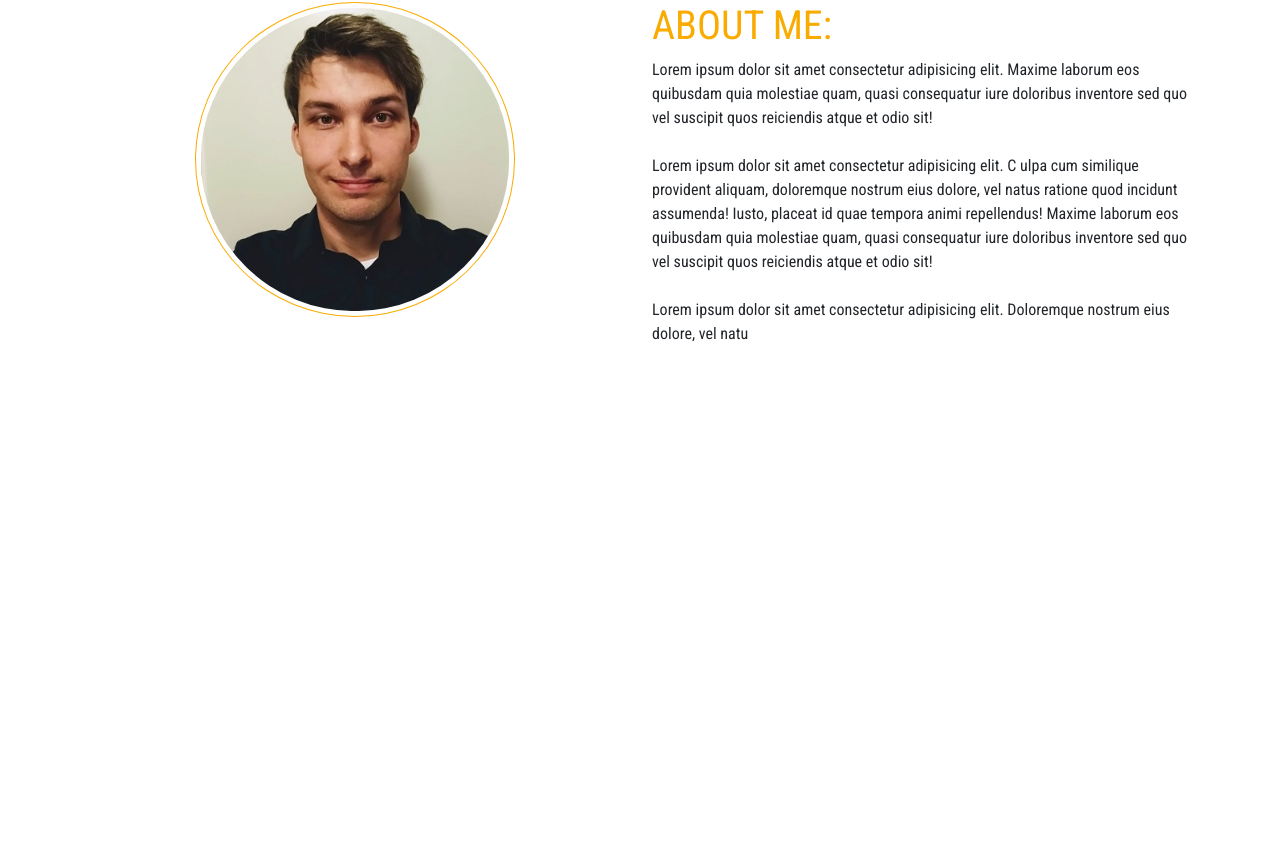
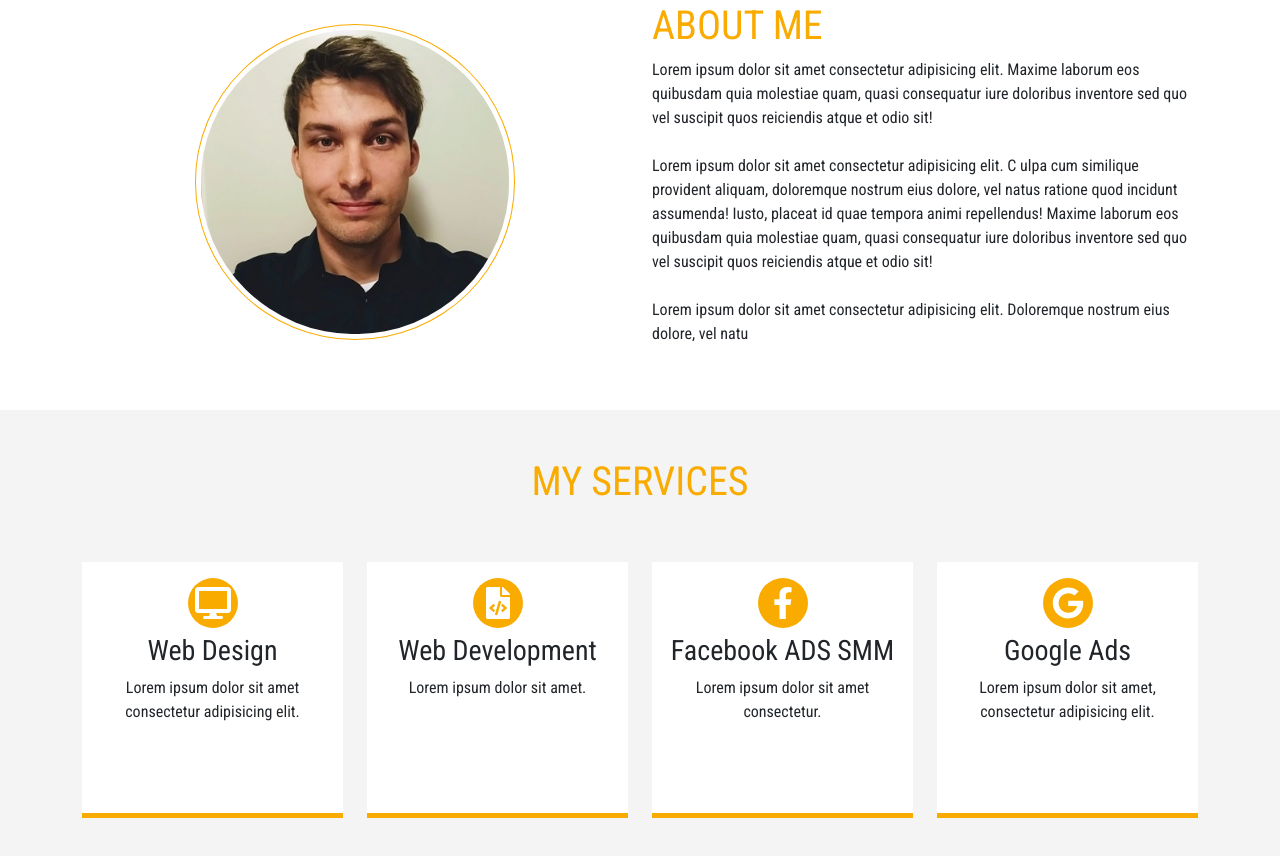
Before and after one commit to GRTerpstra/react-practice-portfolio, a React (Create React App) app: page / in a window 1280 px wide. Shown: the part 862-1718 px from the top of the page. Before the commit the page ends 1275 px from the top, so only its background shows below. Built offline with nearby package versions, Linux system fonts and the light colour scheme.

Commit message:
Added Services component.

```diff
--- a/package.json
+++ b/package.json
@@ -4,6 +4,7 @@
   "private": true,
   "dependencies": {
     "@fortawesome/fontawesome-svg-core": "^1.2.36",
+    "@fortawesome/free-brands-svg-icons": "^5.15.4",
     "@fortawesome/free-solid-svg-icons": "^5.15.4",
     "@fortawesome/react-fontawesome": "^0.1.17",
     "@testing-library/jest-dom": "^5.16.2",
--- a/src/App.js
+++ b/src/App.js
@@ -3,6 +3,7 @@ import 'bootstrap/dist/css/bootstrap.min.css';
 import Navbar from './components/Navbar.js';
 import Header from './components/Header.js';
 import AboutMe from './components/AboutMe.js';
+import Services from './components/Services';
 
 function App() {
   return (
@@ -10,6 +11,7 @@ function App() {
     <Navbar />
     <Header />
     <AboutMe />
+    <Services />
     </>
   );
 }
--- a/src/components/AboutMe.js
+++ b/src/components/AboutMe.js
@@ -6,13 +6,11 @@ const AboutMe = () => {
     return (
         <div className="container py-5">
             <div className="row">
-                <div className="col-lg-6 col-xm-12">
-                    <div className="photo-wrap mb-5">
-                        <img className="profile-img" src={Me} alt="Picture of the author..." />
-                    </div>
+                <div className="photo-col col-lg-6 col-xm-12">
+                    <img className="profile-img" src={Me} alt="Picture of the author..." />
                 </div>
                 <div className="col-lg-6 col-xm-12">
-                    <h1 className='about-heading'>About me:</h1>
+                    <h1 className='about-heading'>About me</h1>
                     <p>Lorem ipsum dolor sit amet consectetur adipisicing elit.
                         Maxime laborum eos quibusdam quia molestiae quam,
                         quasi consequatur iure doloribus inventore sed quo vel suscipit quos reiciendis atque et odio sit!
--- a/src/components/AboutMe.scss
+++ b/src/components/AboutMe.scss
@@ -3,11 +3,11 @@ $primary-orange: #f9ab00;
 $primary-red: #ef4035;
 $primary-hover-red: #f33501;
 
-.photo-wrap {
+.photo-col {
     display: flex;
     justify-content: center;
+    align-items: center;
 }
-
 .profile-img {
     width: 20rem;
     border-radius: 50%;
--- /dev/null
+++ b/src/components/Services.js
@@ -0,0 +1,55 @@
+import React from 'react';
+import './Services.scss';
+import { FontAwesomeIcon } from '@fortawesome/react-fontawesome';
+import { faFacebookF, faGoogle } from '@fortawesome/free-brands-svg-icons';
+import { faDesktop, faFileCode } from '@fortawesome/free-solid-svg-icons'
+
+const Services = () => {
+    return <div>
+        <div className="services">
+            <h1 className="py-5">My Services</h1>
+            <div className="container">
+                <div className="row">
+                    <div className="col-md-3 col-sm-6">
+                        <div className="box">
+                            <div className="circle">
+                                <FontAwesomeIcon className="icon" icon={faDesktop} size="2x" />
+                            </div>
+                            <h3>Web Design</h3>
+                            <p>Lorem ipsum dolor sit amet consectetur adipisicing elit.</p>
+                        </div>
+                    </div>
+                    <div className="col-md-3 col-sm-6">
+                        <div className="box">
+                            <div className="circle">
+                                <FontAwesomeIcon className="icon" icon={faFileCode} size="2x" />
+                            </div>
+                            <h3>Web Development</h3>
+                            <p>Lorem ipsum dolor sit amet.</p>
+                        </div>
+                    </div>
+                    <div className="col-md-3 col-sm-6">
+                        <div className="box">
+                            <div className="circle">
+                                <FontAwesomeIcon className="icon" icon={faFacebookF} size="2x" />
+                            </div>
+                            <h3>Facebook ADS SMM</h3>
+                            <p>Lorem ipsum dolor sit amet consectetur.</p>
+                        </div>
+                    </div>
+                    <div className="col-md-3 col-sm-6">
+                        <div className="box">
+                            <div className="circle">
+                                <FontAwesomeIcon className="icon" icon={faGoogle} size="2x" />
+                            </div>
+                            <h3>Google Ads</h3>
+                            <p>Lorem ipsum dolor sit amet, consectetur adipisicing elit.</p>
+                        </div>
+                    </div>
+                </div>
+            </div>
+        </div>
+    </div>;
+};
+
+export default Services;
--- /dev/null
+++ b/src/components/Services.scss
@@ -0,0 +1,55 @@
+$primary-light-grey: #f4f4f4;
+$primary-dark: rgb(52, 58, 64);
+$primary-white: #fff;
+$primary-orange: #f9ab00;
+
+.services {
+    text-align: center;
+    padding-bottom: 2rem;
+    background: $primary-light-grey;
+}
+
+.services h1 {
+    color: $primary-orange;
+    text-transform: uppercase;
+}
+
+.services .box {
+    height: 16rem;
+    border-bottom: 0.3125rem solid $primary-orange;
+    padding: 0.625rem;
+    margin-bottom: 1.875rem;
+    background-color: $primary-white;
+    user-select: none;
+
+    &:hover {
+        background-color: $primary-orange;
+        border-bottom: 0.3125rem solid $primary-dark;
+        cursor: pointer;
+
+        .circle {
+            background-color: $primary-white;
+        }
+
+        .icon {
+            color: $primary-orange;
+        }
+    }
+}
+
+.services .circle {
+    position: relative;
+    margin: 0.375rem auto;
+    background-color: $primary-orange;
+    border-radius: 50%;
+    width: 3.125rem;
+    height: 3.125rem;
+}
+
+.services .icon {
+    position: absolute;
+    top: 50%;
+    left: 50%;
+    transform: translate(-50%, -50%);
+    color: $primary-white;
+}
```
Also changed, not shown: 1 other file (tests, documents, lock files or other folders).
